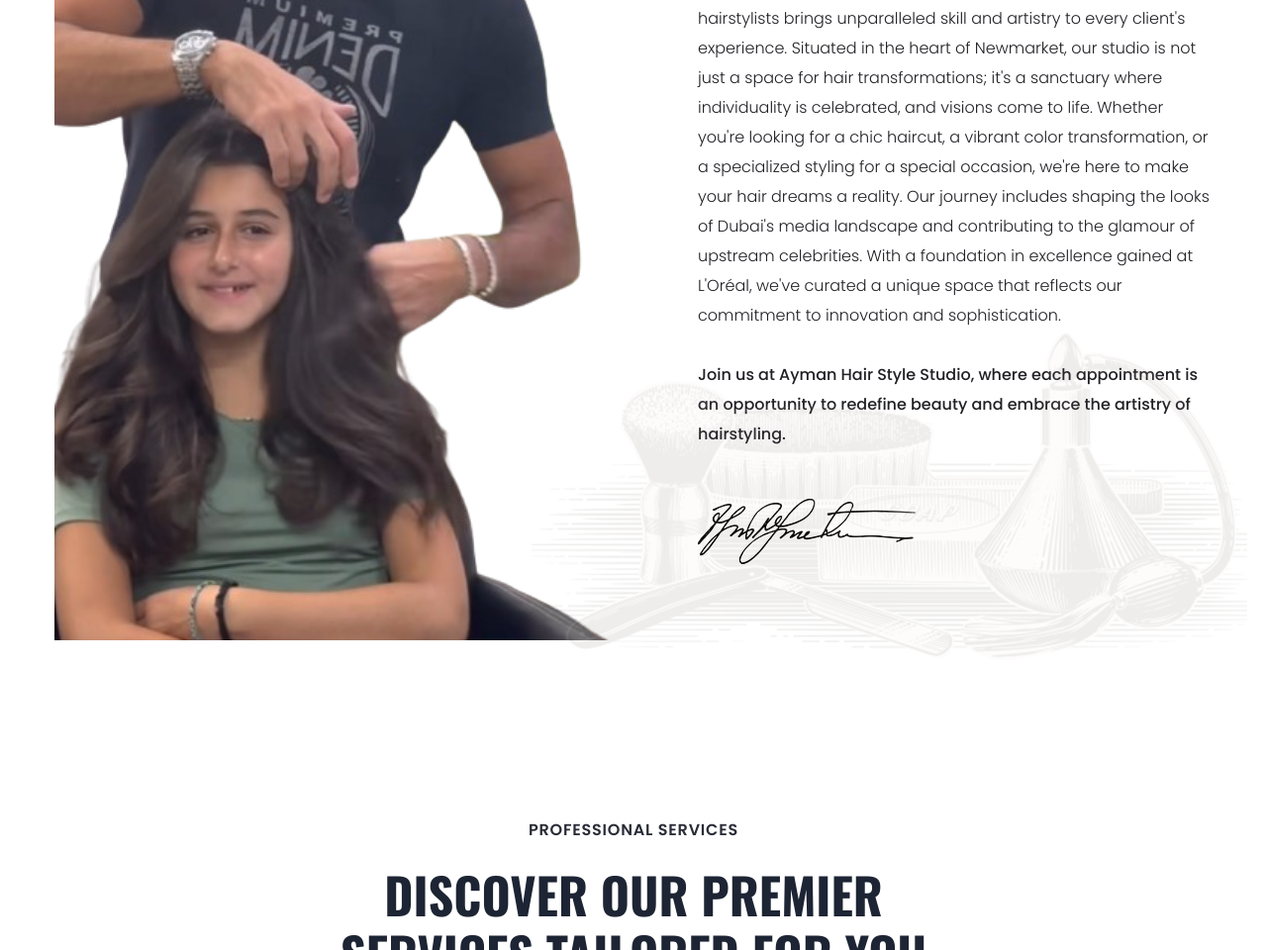
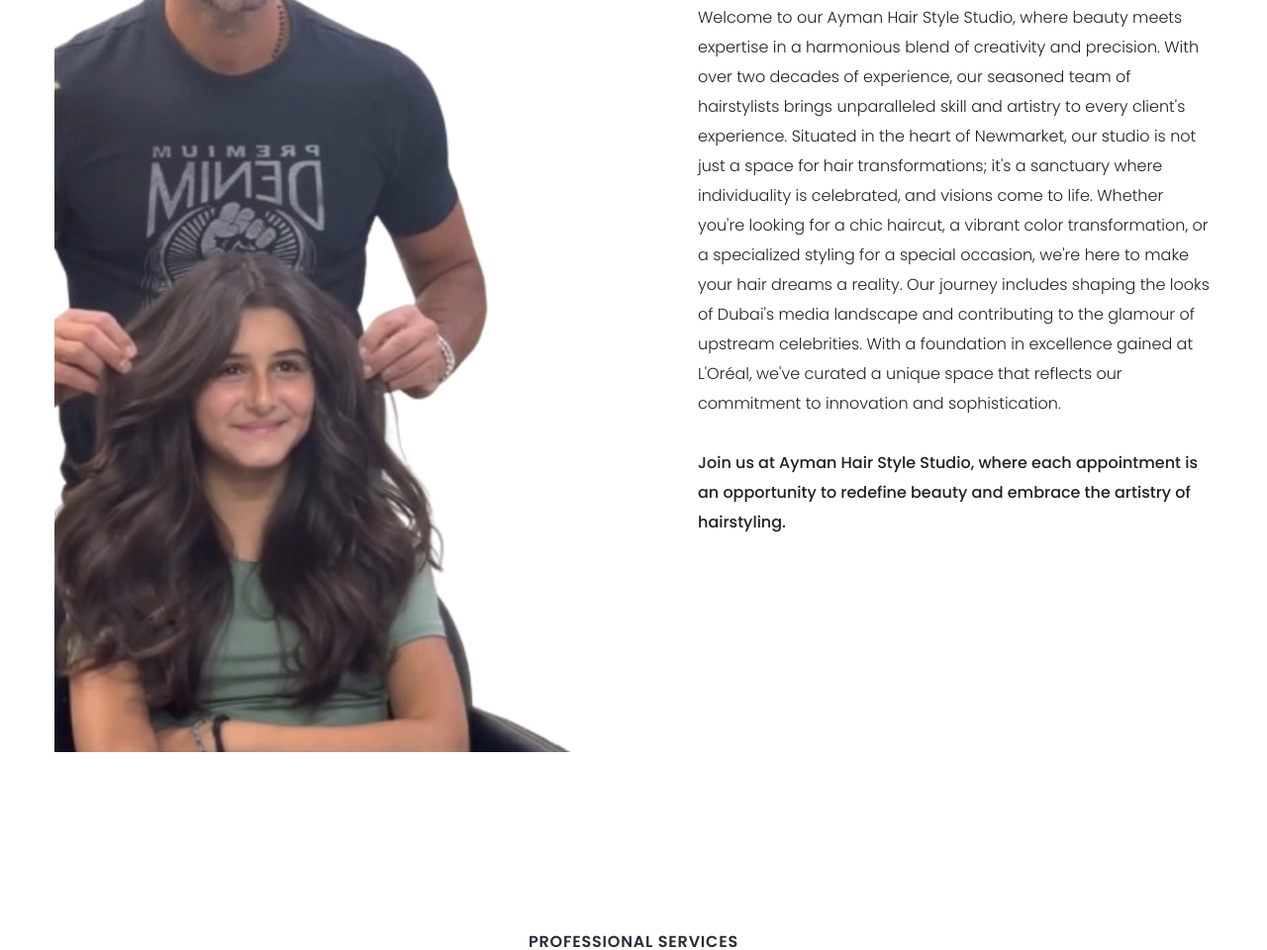
Before and after one commit to NibinC/barber, a plain HTML site: page index.html in a window 1280 px wide. Shown: the part 1544-2504 px from the top of the page at 99% size. Drawn offline with nearby package versions, Linux system fonts and the light colour scheme.

Commit message:
changed the image of home image

```diff
--- a/index.html
+++ b/index.html
@@ -118,7 +118,7 @@
                     <div class="col-lg-6 col-md-11">
                         <!-- about-img -->
                         <div class="about-img ">
-                            <img src="assets/img/gallery/Ayman-1.png" alt="">
+                            <img src="assets/img/gallery/ayman_home.png" alt="">
                         </div>
                     </div>
                     <div class="col-lg-6 col-md-12">
@@ -130,14 +130,13 @@
                             </div>
                             <p class="mb-30 pera-bottom">Welcome to our Ayman Hair Style Studio, where beauty meets expertise in a harmonious blend of creativity and precision. With over two decades of experience, our seasoned team of hairstylists brings unparalleled skill and artistry to every client's experience. Situated in the heart of Newmarket, our studio is not just a space for hair transformations; it's a sanctuary where individuality is celebrated, and visions come to life. Whether you're looking for a chic haircut, a vibrant color transformation, or a specialized styling for a special occasion, we're here to make your hair dreams a reality. Our journey includes shaping the looks of Dubai's media landscape and contributing to the glamour of upstream celebrities. With a foundation in excellence gained at L'Oréal, we've curated a unique space that reflects our commitment to innovation and sophistication.</p>
                             <p class="pera-top mb-50">Join us at Ayman Hair Style Studio, where each appointment is an opportunity to redefine beauty and embrace the artistry of hairstyling.</p>
-                            <img src="assets/img/gallery/signature.png" alt="">
                         </div>
                     </div>
                 </div>
             </div>
             <!-- About Shape -->
             <div class="about-shape">
-                <img src="assets/img/gallery/about-shape.png" alt="">
+                <!-- <img src="assets/img/gallery/about-shape.png" alt=""> -->
             </div>
         </section>
         <!-- About-2 Area End -->
```
Also changed, not shown: services.html (+1 -1 lines), assets/img/gallery/ayman_home.png (added).
